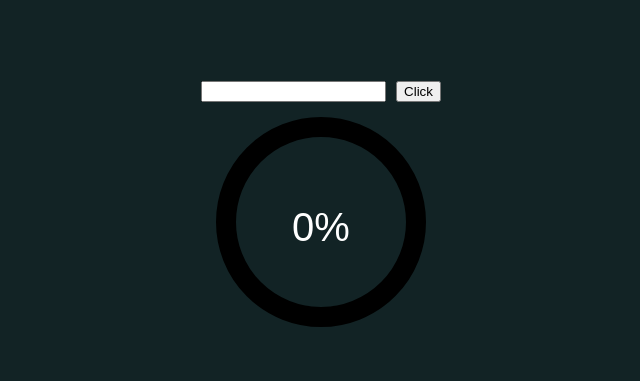
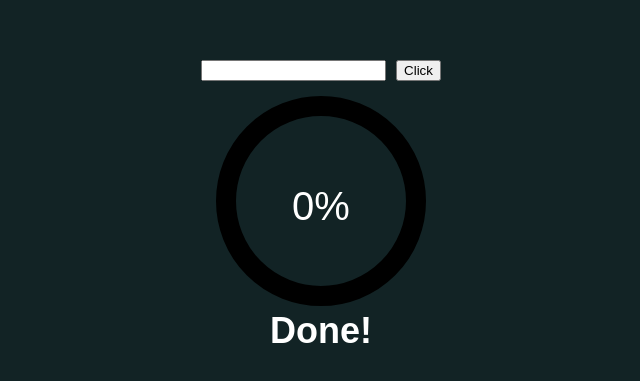
Before and after one commit to azadsarxanli/bar--svg, a plain HTML site: page index.html in a window 1280 px wide. Shown: the part 203-584 px from the top of the page, without its empty margins (319-959 px from the left). Drawn offline with nearby package versions, Linux system fonts and the light colour scheme.

Commit message:
"counter fixed"

```diff
--- a/index.html
+++ b/index.html
@@ -17,7 +17,7 @@
         </svg>
         <span id="percent">0%</span>
       </div>
-      <!-- <strong>Done!</strong> -->
+      <strong>Done!</strong>
       <script
         src="https://cdnjs.cloudflare.com/ajax/libs/gsap/3.8.0/gsap.min.js"
         integrity="sha512-eP6ippJojIKXKO8EPLtsUMS+/sAGHGo1UN/38swqZa1ypfcD4I0V/ac5G3VzaHfDaklFmQLEs51lhkkVaqg60Q=="
```
